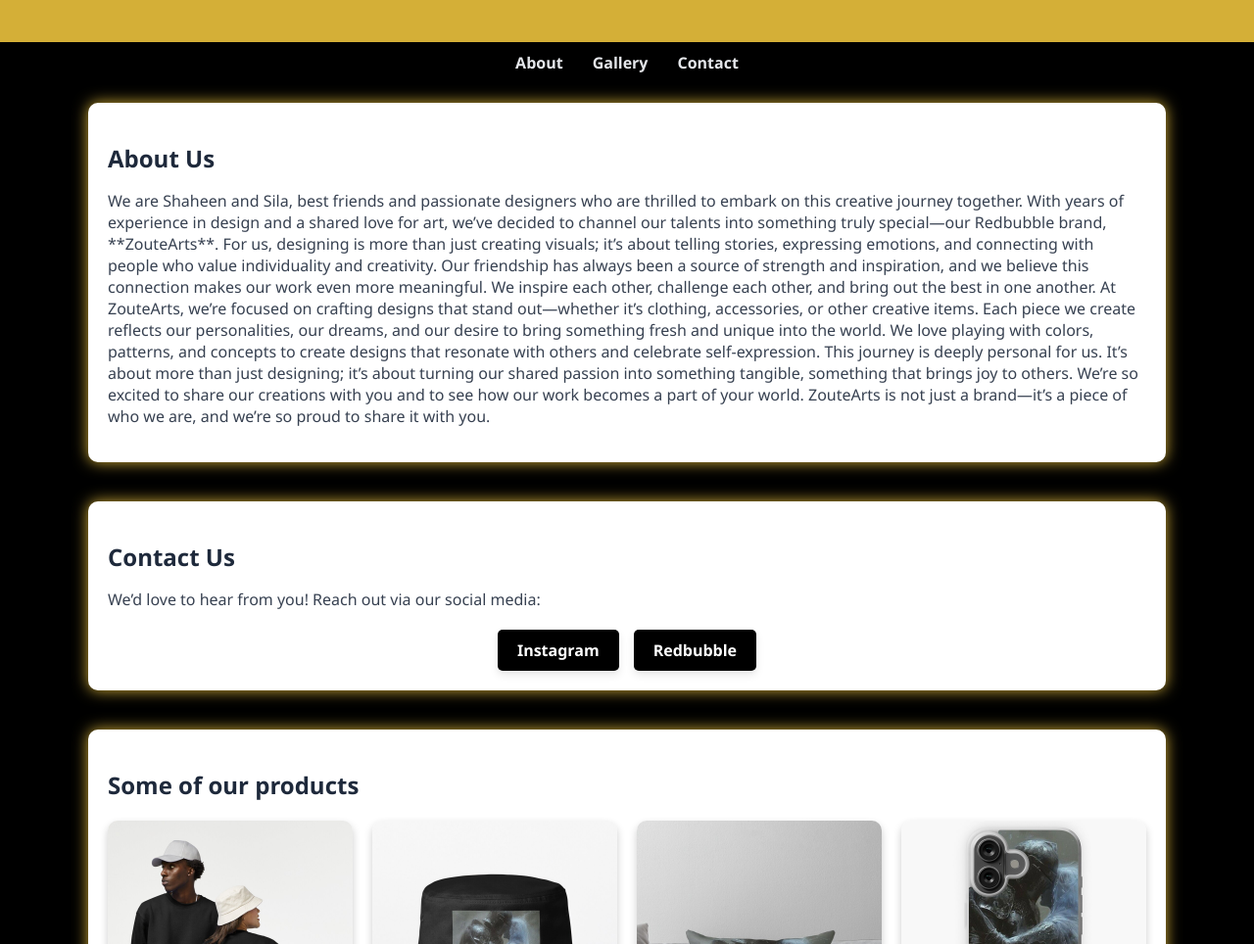
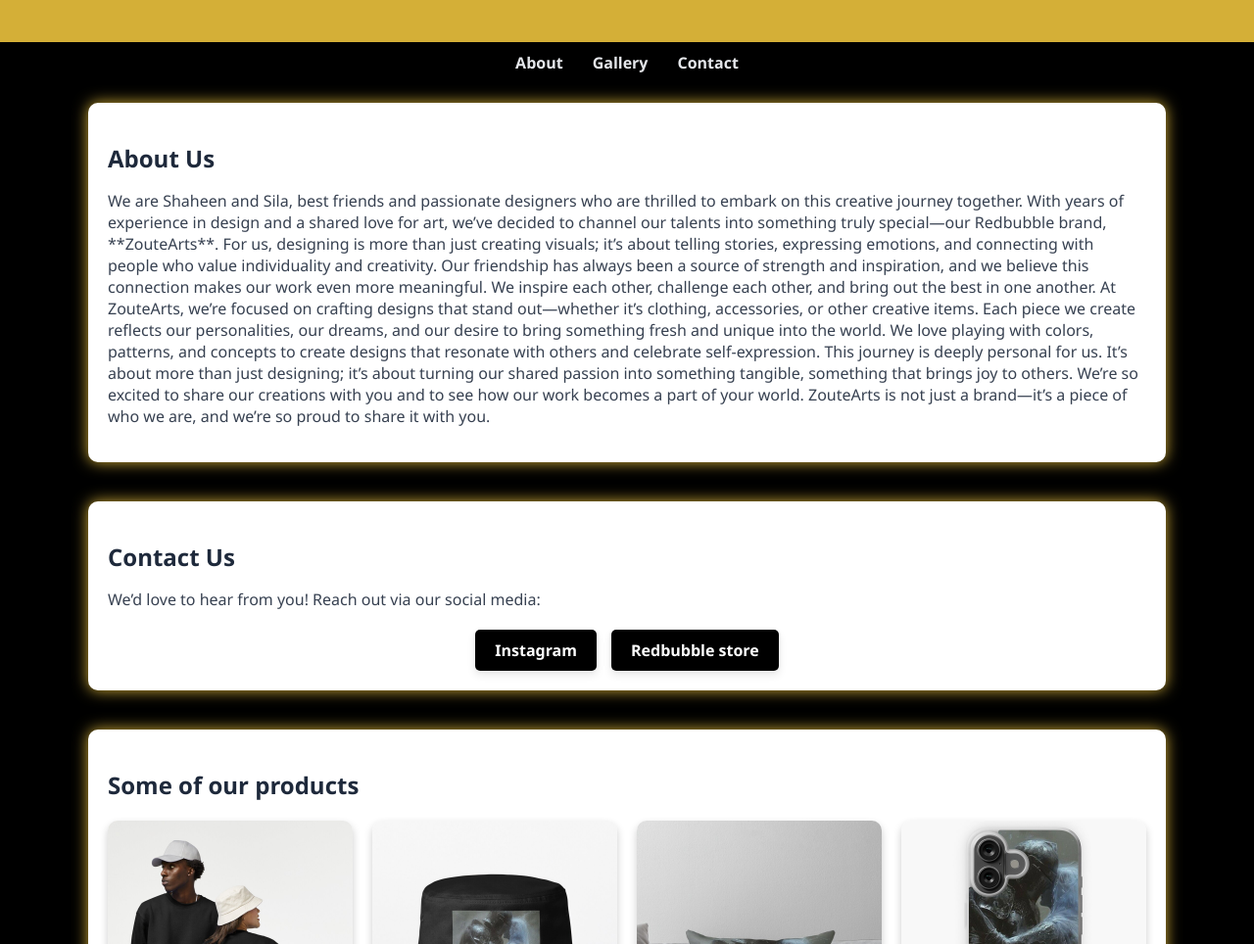
Before and after one commit to zoutearts/zoutearts.github.io, a plain HTML site: page index.html in a window 1280 px wide. Shown: the part 136-1100 px from the top of the page at 98% size. Drawn offline with Linux system fonts and the light colour scheme.

Commit message:
Update index.html

```diff
--- a/index.html
+++ b/index.html
@@ -178,7 +178,7 @@ This journey is deeply personal for us. It’s about more than just designing; i
             <p>We’d love to hear from you! Reach out via our social media:</p>
             <div class="social-links">
                 <a href="https://www.instagram.com/zoutearts/" target="_blank">Instagram</a>
-                <a href="https://www.redbubble.com/people/zoutearts/shop" target="_blank">Redbubble</a>
+                <a href="https://www.redbubble.com/people/zoutearts/shop" target="_blank">Redbubble store</a>
             </div>
         </section>
         <section id="gallery">
```
